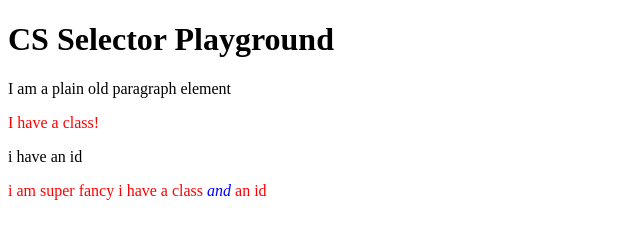
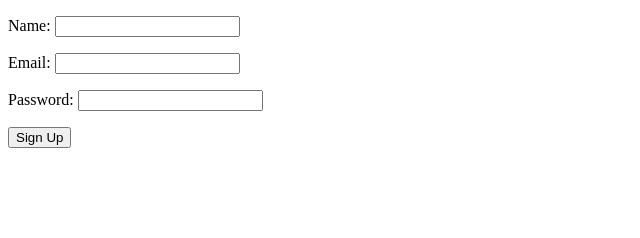
Before and after one commit to Briankurtish/HtmlCamp, a plain HTML site: page Html_Learning/index.html in a window 1280 px wide. Shown: the whole page, without its empty margins (0-640 px from the left). Drawn offline with Linux system fonts and the light colour scheme.

Commit message:
update
update

```diff
--- a/Html_Learning/index.html
+++ b/Html_Learning/index.html
@@ -7,11 +7,21 @@
     <link rel="stylesheet" href="main.css">
 </head>
 <body>
-    <h1>CS Selector Playground</h1>
+    <form class="form" action="POST">
+        <p class="form__group">
+            <label class="form__label" for="name">Name:</label>
+            <input class="input" type="text" name="name" id="name" />
+        </p>
+        <p class="form__group">
+            <label class="form__label" for="email">Email:</label>
+            <input class="input" type="email" name="email" id="email" />
+        </p>
+        <p class="form__group">
+            <label class="form__label" for="password">Password:</label>
+            <input class="input" type="password" name="password" id="password" />
+        </p>
 
-    <p>I am a plain old paragraph element</p>
-    <p class="red">I have a class!</p>
-    <p id="orange">i have an id</p>
-    <p class="red" id="purple">i am super fancy i have a class <em>and</em> an id</p>
+        <button class="button" type="submit">Sign Up</button>
+    </form>
 </body>
 </html>
```
